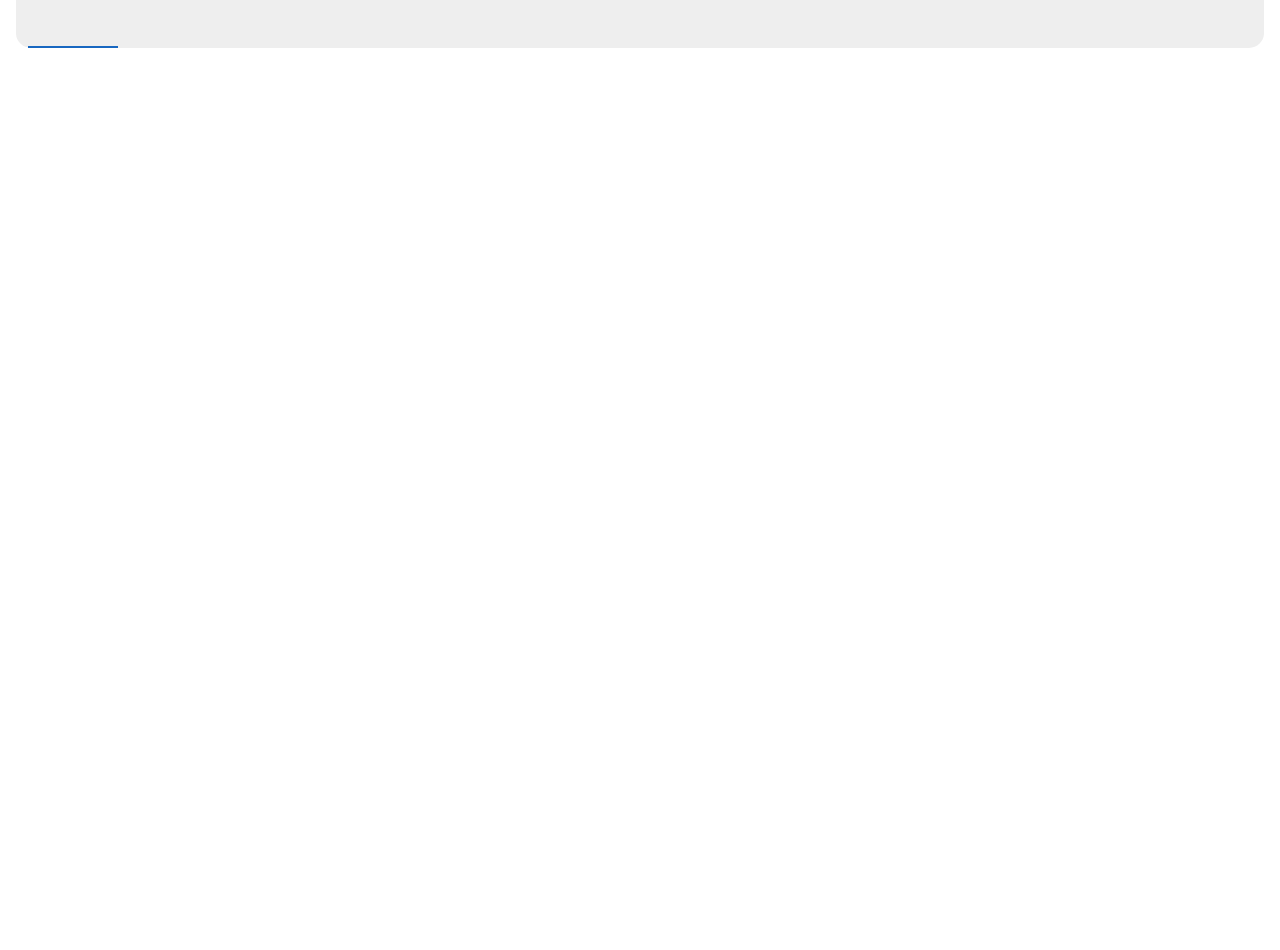
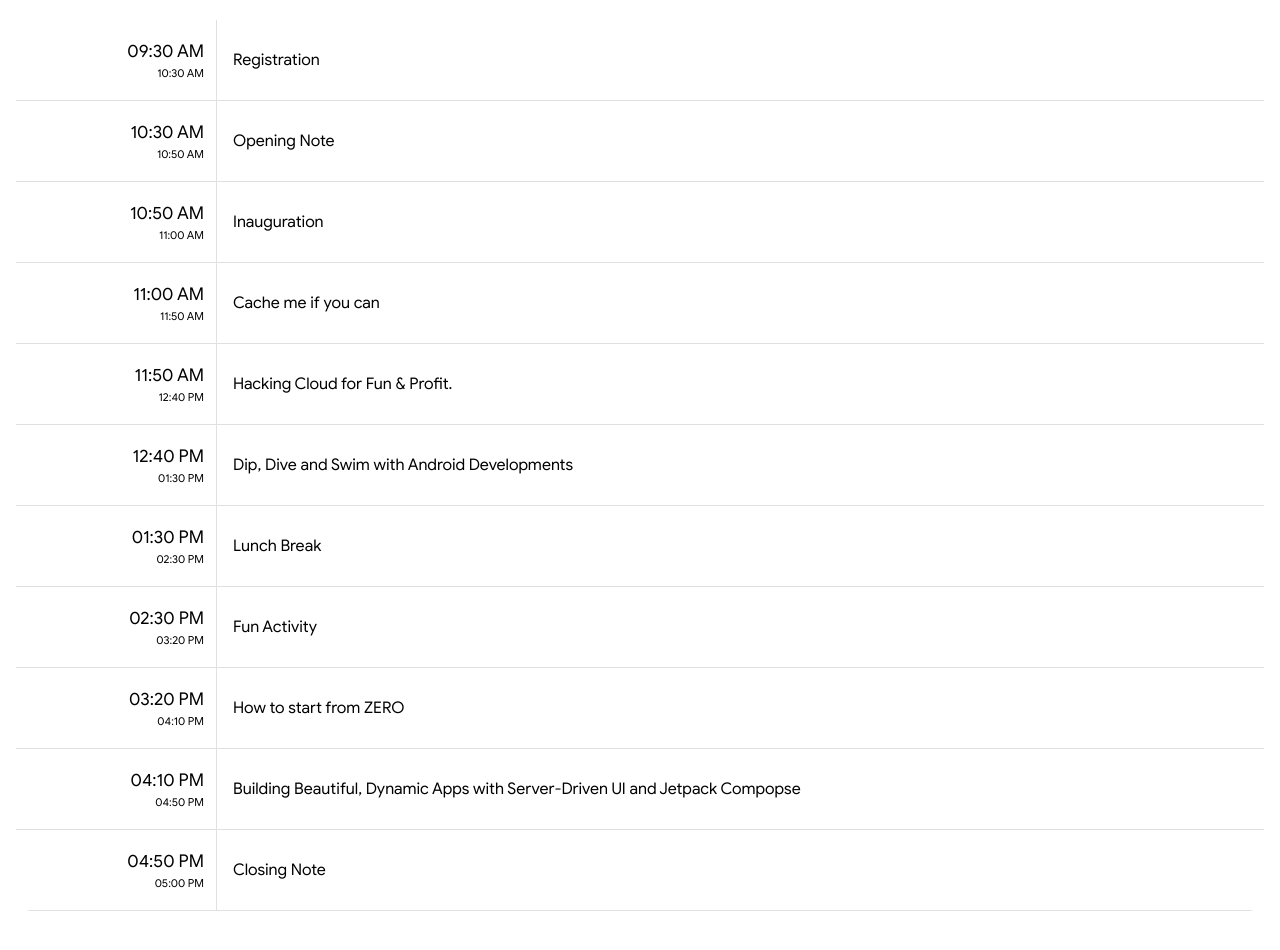
Before and after one commit to arnab-git-404/devfest-durgapur-2024, a Nuxt app: page /agenda in a window 1280 px wide. Shown: the part 220-1170 px from the top of the page. Before the commit the page ends 800 px from the top, so only its background shows below. Built offline with nearby package versions, Linux system fonts and the light colour scheme.

Commit message:
update agenda

```diff
--- a/components/common/scheduleDetails.vue
+++ b/components/common/scheduleDetails.vue
@@ -9,14 +9,12 @@
     >
       <v-col md="2" cols="3" class="text-right my-0 py-0">
         <p style="font-size: 110%" class="mb-0 google-font">
-          {{ item.startTime }} PM
+          {{ item.startTime }}
         </p>
         <p style="font-size: 70%" class="ma-0 google-font">
-          {{ item.endTime }} PM
+          {{ item.endTime }}
         </p>
-        <p class="mt-1 google-font" style="font-size: 60%">
-          <b style="color: grey">GMT (+05:30)</b>
-        </p>
+
       </v-col>
       <v-col
         class="my-0 schedule-details-white col-border-white"
--- a/data/schedule.json
+++ b/data/schedule.json
@@ -1,5 +1,63 @@
 [
     {
-
+        "day": "1",
+        "date": "Dec 8",
+        "schedule": [
+            {
+                "startTime": "09:30 AM",
+                "endTime": "10:30 AM",
+                "session": 1001
+            },
+            {
+                "startTime": "10:30 AM",
+                "endTime": "10:50 AM",
+                "session": 1002
+            },
+            {
+                "startTime": "10:50 AM",
+                "endTime": "11:00 AM",
+                "session": 1003
+            },
+            {
+                "startTime": "11:00 AM",
+                "endTime": "11:50 AM",
+                "session": 1004
+            },
+            {
+                "startTime": "11:50 AM",
+                "endTime": "12:40 PM",
+                "session": 1005
+            },
+            {
+                "startTime": "12:40 PM",
+                "endTime": "01:30 PM",
+                "session": 1006
+            },
+            {
+                "startTime": "01:30 PM",
+                "endTime": "02:30 PM",
+                "session": 1007
+            },
+            {
+                "startTime": "02:30 PM",
+                "endTime": "03:20 PM",
+                "session": 1008
+            },
+            {
+                "startTime": "03:20 PM",
+                "endTime": "04:10 PM",
+                "session": 1009
+            },
+            {
+                "startTime": "04:10 PM",
+                "endTime": "04:50 PM",
+                "session": 1010
+            },
+            {
+                "startTime": "04:50 PM",
+                "endTime": "05:00 PM",
+                "session": 1011
+            }
+        ]
     }
 ]
--- a/data/sessions.json
+++ b/data/sessions.json
@@ -1,3 +1,168 @@
 [
+    {
+        "id": "1001",
+        "slide": "",
+        "title": "Registration",
+        "description": "",
+        "track": "",
+        "link": "",
+        "time": "09:30 AM to 10:30 AM (IST)",
+        "format": "Day 1",
+        "date": "Dec 8, 2024",
+        "timeDuration": "60",
+        "speakers": [
+
+        ]
+    },
+    {
+        "id": "1002",
+        "slide": "",
+        "title": "Opening Note",
+        "description": "",
+        "track": "",
+        "link": "",
+        "time": "10:30 AM to 10:50 AM (IST)",
+        "format": "Day 1",
+        "date": "Dec 8, 2024",
+        "timeDuration": "20",
+        "speakers": [
+
+        ]
+    },
+    {
+        "id": "1003",
+        "slide": "",
+        "title": "Inauguration",
+        "description": "",
+        "track": "",
+        "link": "",
+        "time": "10:50 AM to 11:00 AM (IST)",
+        "format": "Day 1",
+        "date": "Dec 8, 2024",
+        "timeDuration": "10",
+        "speakers": [
+
+        ]
+    },
+    {
+        "id": "1004",
+        "slide": "",
+        "title": "Cache me if you can",
+        "description": "Demystifying web Caching",
+        "track": "",
+        "link": "",
+        "time": "11:00 AM to 11:50 AM (IST)",
+        "format": "Day 1",
+        "date": "Dec 8, 2024",
+        "timeDuration": "50",
+        "speakers": [
+
+        ]
+    },
+    {
+        "id": "1005",
+        "slide": "",
+        "title": "Hacking Cloud for Fun & Profit.",
+        "description": "",
+        "track": "",
+        "link": "",
+        "time": "11:50 AM to 12:40 PM (IST)",
+        "format": "Day 1",
+        "date": "Dec 8, 2024",
+        "timeDuration": "50",
+        "speakers": [
+
+        ]
+    },
+    {
+        "id": "1006",
+        "slide": "",
+        "title": "Dip, Dive and Swim with Android Developments",
+        "description": "",
+        "track": "",
+        "link": "",
+        "time": "12:40 PM to 01:30 PM (IST)",
+        "format": "Day 1",
+        "date": "Dec 8, 2024",
+        "timeDuration": "50",
+        "speakers": [
+
+        ]
+    },
+    {
+        "id": "1007",
+        "slide": "",
+        "title": "Lunch Break",
+        "description": "",
+        "track": "",
+        "link": "",
+        "time": "01:30 PM to 02:30 PM (IST)",
+        "format": "Day 1",
+        "date": "Dec 8, 2024",
+        "timeDuration": "60",
+        "speakers": [
+
+        ]
+    },
+    {
+        "id": "1008",
+        "slide": "",
+        "title": "Fun Activity",
+        "description": "",
+        "track": "",
+        "link": "",
+        "time": "02:30 PM to 03:20 PM (IST)",
+        "format": "Day 1",
+        "date": "Dec 8, 2024",
+        "timeDuration": "50",
+        "speakers": [
+
+        ]
+    },
+    {
+        "id": "1009",
+        "slide": "",
+        "title": "How to start from ZERO",
+        "description": "",
+        "track": "",
+        "link": "",
+        "time": "03:20 PM to 04:10 PM (IST)",
+        "format": "Day 1",
+        "date": "Dec 8, 2024",
+        "timeDuration": "50",
+        "speakers": [
+
+        ]
+    },
+    {
+        "id": "1010",
+        "slide": "",
+        "title": "Building Beautiful, Dynamic Apps with Server-Driven UI and Jetpack Compopse",
+        "description": "",
+        "track": "",
+        "link": "",
+        "time": "04:10 PM to 04:50 PM (IST)",
+        "format": "Day 1",
+        "date": "Dec 8, 2024",
+        "timeDuration": "40",
+        "speakers": [
+
+        ]
+    },
+    {
+        "id": "1011",
+        "slide": "",
+        "title": "Closing Note",
+        "description": "",
+        "track": "",
+        "link": "",
+        "time": "04:50 PM to 05:00 PM (IST)",
+        "format": "Day 1",
+        "date": "Dec 8, 2024",
+        "timeDuration": "10",
+        "speakers": [
+
+        ]
+    }
 
 ]
--- a/pages/agenda.vue
+++ b/pages/agenda.vue
@@ -10,7 +10,6 @@
             calendar so that you don't miss out on any sessions.
           </p>
         </v-col>
-        <h1>---------------------------Its gonna be decided soon---------------------------</h1>
       </v-row>
       <ClientOnly>
         <v-row class="mb-7">
```
